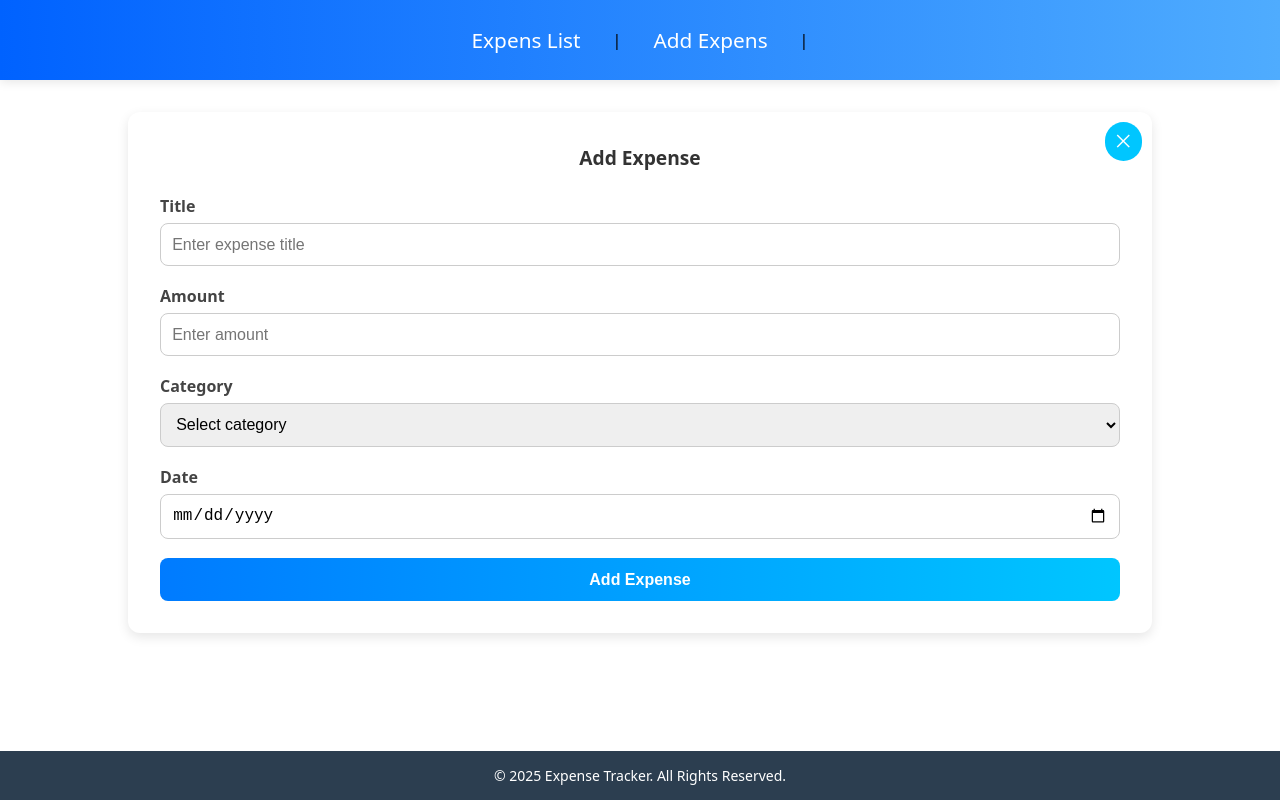
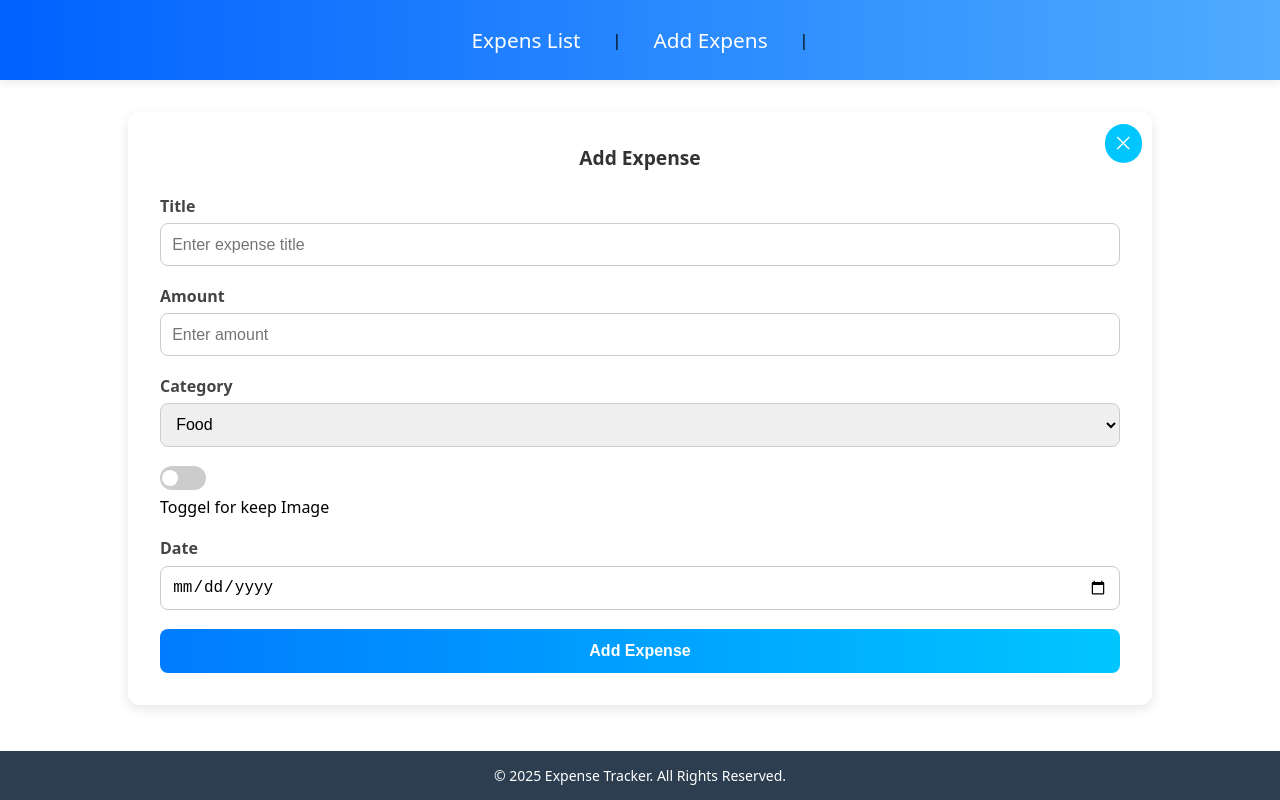
Before and after one commit to sehzad23/Expens-Tracker, a Vue app: page /expensaddform in a window 1280 px wide. Built offline with nearby package versions, Linux system fonts and the light colour scheme.

Commit message:
toggel added

```diff
--- a/src/assets/style.scss
+++ b/src/assets/style.scss
@@ -122,7 +122,61 @@ body {
                 border-color: #007bff;
             }
         }
+
+        .name-error {
+            color: red;
+        }
     }
+
+    .toggle-group {}
+
+
+
+    .switch {
+        position: relative;
+        display: inline-block;
+        width: 40px;
+        height: 24px;
+    }
+
+    .switch input {
+        opacity: 0;
+        width: 0;
+        height: 0;
+    }
+
+    .slider {
+        position: absolute;
+        cursor: pointer;
+        top: 0;
+        left: 0;
+        right: -6px;
+        bottom: 0;
+        background-color: #ccc;
+        transition: .4s;
+        border-radius: 34px;
+    }
+
+    .slider:before {
+        position: absolute;
+        content: "";
+        height: 16px;
+        width: 16px;
+        left: 2px;
+        bottom: 4px;
+        background-color: white;
+        transition: .4s;
+        border-radius: 50%;
+    }
+
+    input:checked+.slider {
+        background-color: #4270b9;
+    }
+
+    input:checked+.slider:before {
+        transform: translateX(25px);
+    }
+
 
     .submit-btn {
         width: 100%;
@@ -185,13 +239,30 @@ body {
         margin: 0 auto;
         border-collapse: collapse;
 
+
         th,
         td {
             padding: 20px;
             text-align: left;
             border-bottom: 1px solid #ddd;
             font-size: 1.2vw;
+
+            div {
+
+                .preview-item {
+                    margin: 5px 0;
+                }
+
+                .preview-item img {
+                    max-width: 100px;
+                    height: auto;
+                    border-radius: 6px;
+
+                }
+            }
         }
+
+
 
         th {
             background-color: #f5f5f5;
--- a/src/components/ExpensAddForm.vue
+++ b/src/components/ExpensAddForm.vue
@@ -7,26 +7,13 @@
     <form @submit.prevent="handleSubmit">
       <div class="form-group">
         <label for="title">Title</label>
-        <input
-          type="text"
-          id="title"
-          v-model="expense.title"
-          placeholder="Enter expense title"
-          required
-        />
+        <input type="text" id="title" v-model="expense.title" placeholder="Enter expense title" @input="filterText" />
+        <small v-if="errormsg" class="name-error">{{ errormsg }}</small>
       </div>
 
       <div class="form-group">
         <label for="amount">Amount</label>
-        <input
-          type="number"
-          id="amount"
-          v-model.number="expense.amount"
-          placeholder="Enter amount"
-          required
-          min="1"
-          step="1"
-        />
+        <input type="number" id="amount" v-model.number="expense.amount" placeholder="Enter amount" />
       </div>
 
       <div class="form-group">
@@ -41,7 +28,22 @@
         </select>
       </div>
 
-      <div class="form-group">
+      <div class="form-group toggle-group">
+        <label class="switch">
+          <input type="checkbox" v-model="expense.toggel" @change="handleToggel">
+          <span class="slider round"></span>
+        </label>
+        <span class="toggle-label">Toggel for keep Image</span>
+      </div>
+
+      <div class="form-group" v-if="expense.toggel">
+        <label for="image">Image</label>
+        <input type="file" id="image" accept="image/*" multiple @change="handleImage" />
+      </div>
+
+
+
+      <div class="form-group  toggle-group">
         <label for="date">Date</label>
         <input type="date" id="date" v-model="expense.date" required />
       </div>
@@ -52,6 +54,7 @@
 </template>
 
 <script>
+
 import { EventBus } from "../eventBus";
 export default {
   data() {
@@ -60,9 +63,13 @@ export default {
         id: null,
         title: "",
         amount: "",
-        category: "",
-        date: "",
+        category: "Food",
+        toggel: false,
+        date: ""
+
       },
+
+      errormsg: ""
     };
   },
 
@@ -73,21 +80,64 @@ export default {
 
       const exp = saved.find((e) => e.id == id);
       if (exp) {
-        this.expense = { ...exp }; // 👈 form pre-fill ho jayega
+        this.expense = { ...exp };
       }
     }
   },
 
   methods: {
+
+    filterText() {
+      this.expense.title = this.expense.title.replace(/[^a-zA-Z\s]/g, '');
+
+
+    },
+
+    handleToggel() {
+
+      if (this.expense.toggel) {
+        console.log("On Hai abhi")
+      }
+
+      else {
+        console.log("Off hai abhi")
+      }
+
+    },
+
+
+    handleImage(element) {
+      const files = element.target.files
+      this.expense.image = []
+
+      Array.from(files).forEach(file => {
+        const reader = new FileReader()
+        reader.onload = (e) => {
+          this.expense.image.push(e.target.result)
+        };
+        reader.readAsDataURL(file)
+      })
+
+    },
+
+
     handleSubmit() {
-      // ✅ Amount validation
+
+      if (!this.expense.title.trim()) {
+        this.errormsg = "Name is required";
+      } else {
+        this.errormsg = ""; // error hata do agar sahi hai
+      }
+
+
+      //  Amount validation
       if (this.expense.amount <= 0) {
-        alert("Amount must be greater than 0!");
+        alert("The amount is required");
         return;
       }
 
       if (!Number.isInteger(this.expense.amount)) {
-        alert("Amount must be a whole number (no decimals allowed)!");
+        alert("Amount must be a whole number");
         return;
       }
 
@@ -95,7 +145,7 @@ export default {
       const id = this.$route.query.id;
 
       if (id) {
-        // 🔹 edit mode
+        //  edit yaha hoga
         const index = saved.findIndex((e) => e.id == id);
         if (index !== -1) {
           saved[index] = { ...this.expense, id: Number(id) };
@@ -103,7 +153,7 @@ export default {
         localStorage.setItem("expenses", JSON.stringify(saved));
         alert("Expense Updated Successfully!");
       } else {
-        // 🔹 add mode
+        // add yaha hoga
         const newExp = { ...this.expense, id: Date.now() };
         saved.push(newExp);
         localStorage.setItem("expenses", JSON.stringify(saved));
--- a/src/components/ExpensList.vue
+++ b/src/components/ExpensList.vue
@@ -14,20 +14,31 @@
           <th>Amount</th>
           <th>Category</th>
           <th>Date</th>
+          <th>Image</th>
           <th>Actions</th>
         </tr>
       </thead>
 
       <tbody>
         <tr v-for="(exp, index) in expenses" :key="exp.id">
-          <td>{{ exp.title }}</td>
-          <td>Rs {{ exp.amount }}</td>
-          <td>{{ exp.category }}</td>
-          <td>{{ exp.date }}</td>
+          <td class="exp-titel">{{ exp.title }}</td>
+          <td class="exp-amount">{{ exp.amount }}</td>
+          <td class="exp-cetegory">{{ exp.category }}</td>
+          <td class="exp-date">{{ exp.date }}</td>
+
+
           <td>
+            <div v-if="exp.image && exp.image.length">
+              <div v-for="(img, index) in exp.image" :key="index" class="preview-item">
+                <img :src="img" alt="Expens image">
+              </div>
+            </div>
+          </td>
+          <td class="exp-btns">
             <i class="ri-delete-bin-6-line delete-icon" @click="DeleteList(index)"></i>
             <i class="ri-edit-circle-fill update-icon" @click="UpdateList(exp.id)"></i>
           </td>
+
         </tr>
       </tbody>
     </table>
```
